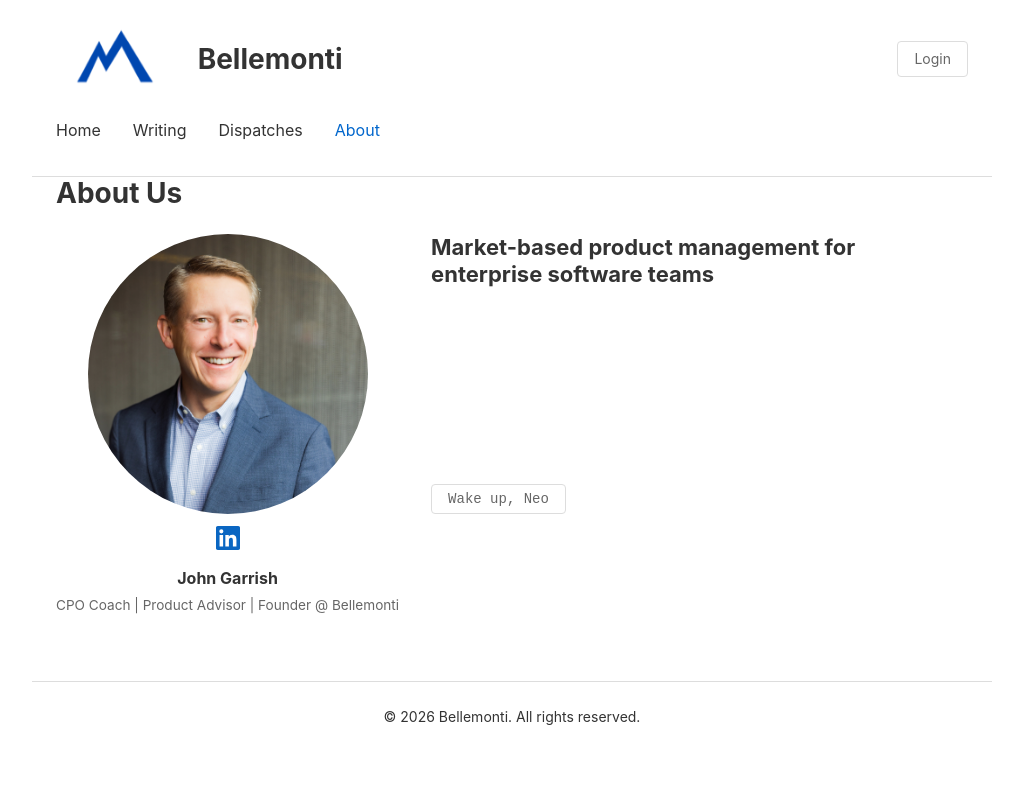
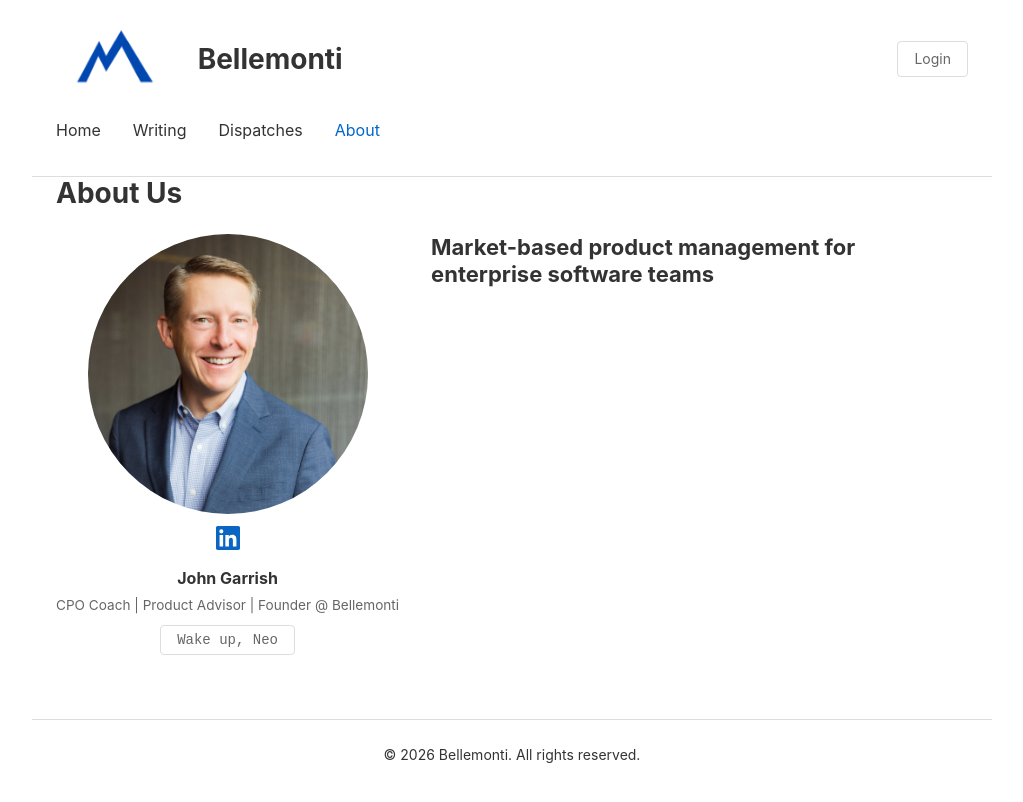
Before and after one commit to gibbygee/bellemonti-website, a Jekyll site: the page built from _pages/about.md, in a window 1280 px wide. Shown: the top 802 px of the page, without its empty margins (128-1151 px from the left). Built offline with Jekyll 4.4.1, drawn with Linux system fonts in a browser that asks for light colours.

Commit message:
Refactor about page into layout + editable markdown
Move hero shell (photo, LinkedIn, name, Neo button) into _layouts/about.html
so _pages/about.md contains only the editable text content.
Also repositions the Neo toggle button below name/title.

Co-Authored-By: Claude Opus 4.6 <noreply@anthropic.com>

```diff
--- /dev/null
+++ b/_layouts/about.html
@@ -0,0 +1,37 @@
+---
+layout: default
+---
+
+<article class="page">
+  <div class="container">
+    <header class="page-header">
+      <h1>{{ page.title }}</h1>
+    </header>
+
+    <div class="page-content">
+      <div class="about-hero">
+        <div class="about-photo-col">
+          <div class="flip-card">
+            <div class="flip-card-inner">
+              <div class="flip-card-front">
+                <img src="/assets/images/headshot.jpg" alt="John Garrish">
+              </div>
+              <div class="flip-card-back">
+                <img src="/assets/images/headshot-bike.jpg" alt="John Garrish on bike">
+              </div>
+            </div>
+          </div>
+          <div class="flip-card-linkedin">
+            <a href="https://www.linkedin.com/in/johngarrish/" target="_blank" rel="noopener noreferrer" aria-label="LinkedIn"><svg width="24" height="24" viewBox="0 0 24 24" fill="#0A66C2"><path d="M20.447 20.452h-3.554v-5.569c0-1.328-.027-3.037-1.852-3.037-1.853 0-2.136 1.445-2.136 2.939v5.667H9.351V9h3.414v1.561h.046c.477-.9 1.637-1.85 3.37-1.85 3.601 0 4.267 2.37 4.267 5.455v6.286zM5.337 7.433a2.062 2.062 0 01-2.063-2.065 2.064 2.064 0 112.063 2.065zm1.782 13.019H3.555V9h3.564v11.452zM22.225 0H1.771C.792 0 0 .774 0 1.729v20.542C0 23.227.792 24 1.771 24h20.451C23.2 24 24 23.227 24 22.271V1.729C24 .774 23.2 0 22.222 0h.003z"/></svg></a>
+          </div>
+          <p class="about-name"><strong>John Garrish</strong></p>
+          <p class="about-title">CPO Coach | Product Advisor | Founder @ Bellemonti</p>
+          <button id="matrix-toggle" onclick="toggleMatrix()">Wake up, Neo</button>
+        </div>
+        <div class="about-text">
+          {{ content }}
+        </div>
+      </div>
+    </div>
+  </div>
+</article>
--- a/_pages/about.md
+++ b/_pages/about.md
@@ -1,29 +1,7 @@
 ---
-layout: page
+layout: about
 title: About Us
 permalink: /about/
 ---
 
-<div class="about-hero">
-  <div class="about-photo-col">
-    <div class="flip-card">
-      <div class="flip-card-inner">
-        <div class="flip-card-front">
-          <img src="/assets/images/headshot.jpg" alt="John Garrish">
-        </div>
-        <div class="flip-card-back">
-          <img src="/assets/images/headshot-bike.jpg" alt="John Garrish on bike">
-        </div>
-      </div>
-    </div>
-    <div class="flip-card-linkedin">
-      <a href="https://www.linkedin.com/in/johngarrish/" target="_blank" rel="noopener noreferrer" aria-label="LinkedIn"><svg width="24" height="24" viewBox="0 0 24 24" fill="#0A66C2"><path d="M20.447 20.452h-3.554v-5.569c0-1.328-.027-3.037-1.852-3.037-1.853 0-2.136 1.445-2.136 2.939v5.667H9.351V9h3.414v1.561h.046c.477-.9 1.637-1.85 3.37-1.85 3.601 0 4.267 2.37 4.267 5.455v6.286zM5.337 7.433a2.062 2.062 0 01-2.063-2.065 2.064 2.064 0 112.063 2.065zm1.782 13.019H3.555V9h3.564v11.452zM22.225 0H1.771C.792 0 0 .774 0 1.729v20.542C0 23.227.792 24 1.771 24h20.451C23.2 24 24 23.227 24 22.271V1.729C24 .774 23.2 0 22.222 0h.003z"/></svg></a>
-    </div>
-    <p class="about-name"><strong>John Garrish</strong></p>
-    <p class="about-title">CPO Coach | Product Advisor | Founder @ Bellemonti</p>
-  </div>
-  <div class="about-text">
-    <h2 id="about-heading">Market-based product management for enterprise software teams</h2>
-    <button id="matrix-toggle" onclick="toggleMatrix()">Wake up, Neo</button>
-  </div>
-</div>
+## Market-based product management for enterprise software teams
--- a/_sass/_flip-card.scss
+++ b/_sass/_flip-card.scss
@@ -7,16 +7,9 @@
 
 .about-text {
   flex: 1;
-  position: relative;
-  min-height: 280px;
 
   h2 {
     margin-top: 0;
-  }
-
-  #matrix-toggle {
-    position: absolute;
-    bottom: 0;
   }
 }
 
@@ -34,6 +27,10 @@
 
 .flip-card-linkedin {
   margin-top: 0.75rem;
+}
+
+.about-photo-col #matrix-toggle {
+  margin-top: 0.5rem;
 }
 
 .about-name {
```
